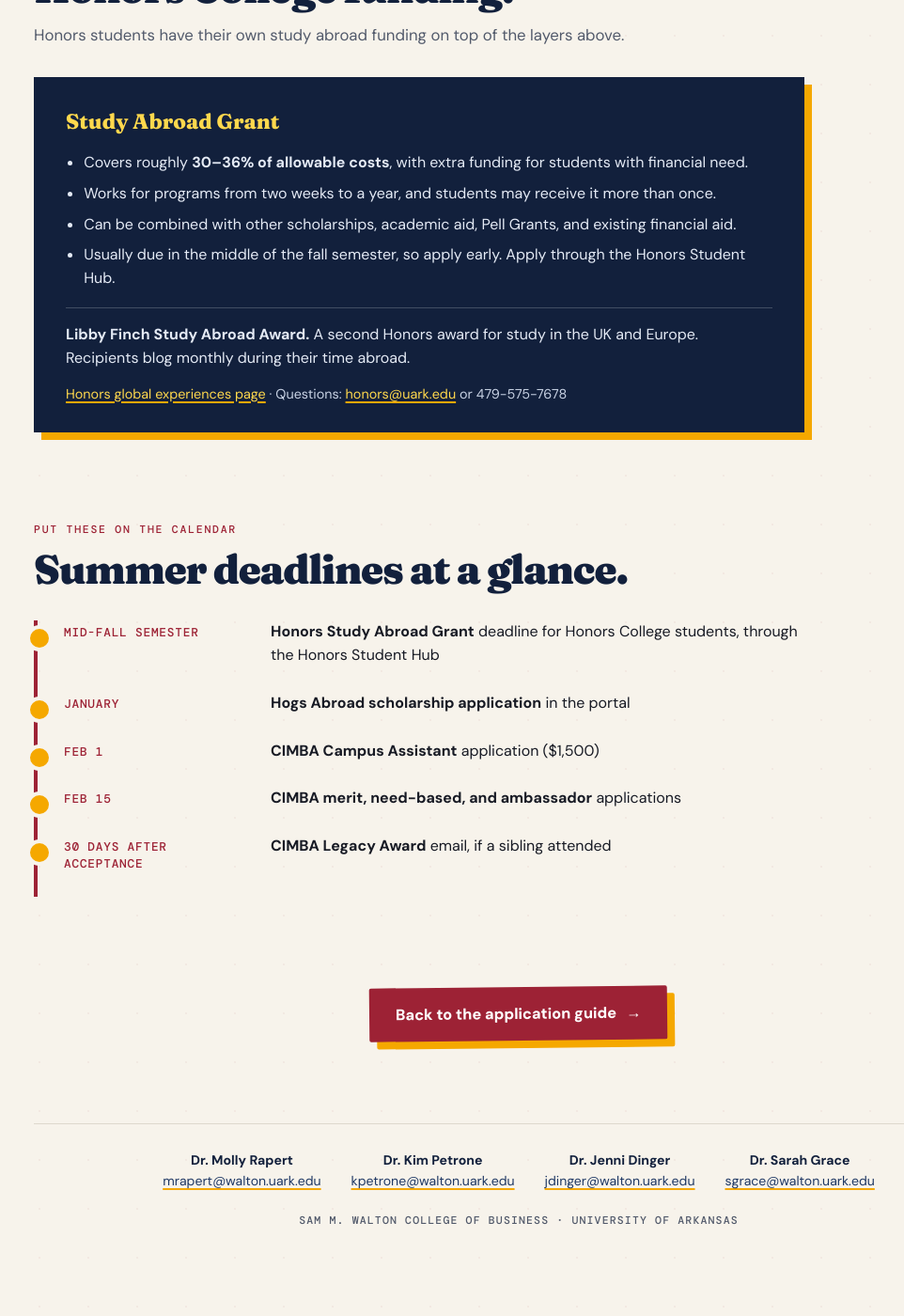
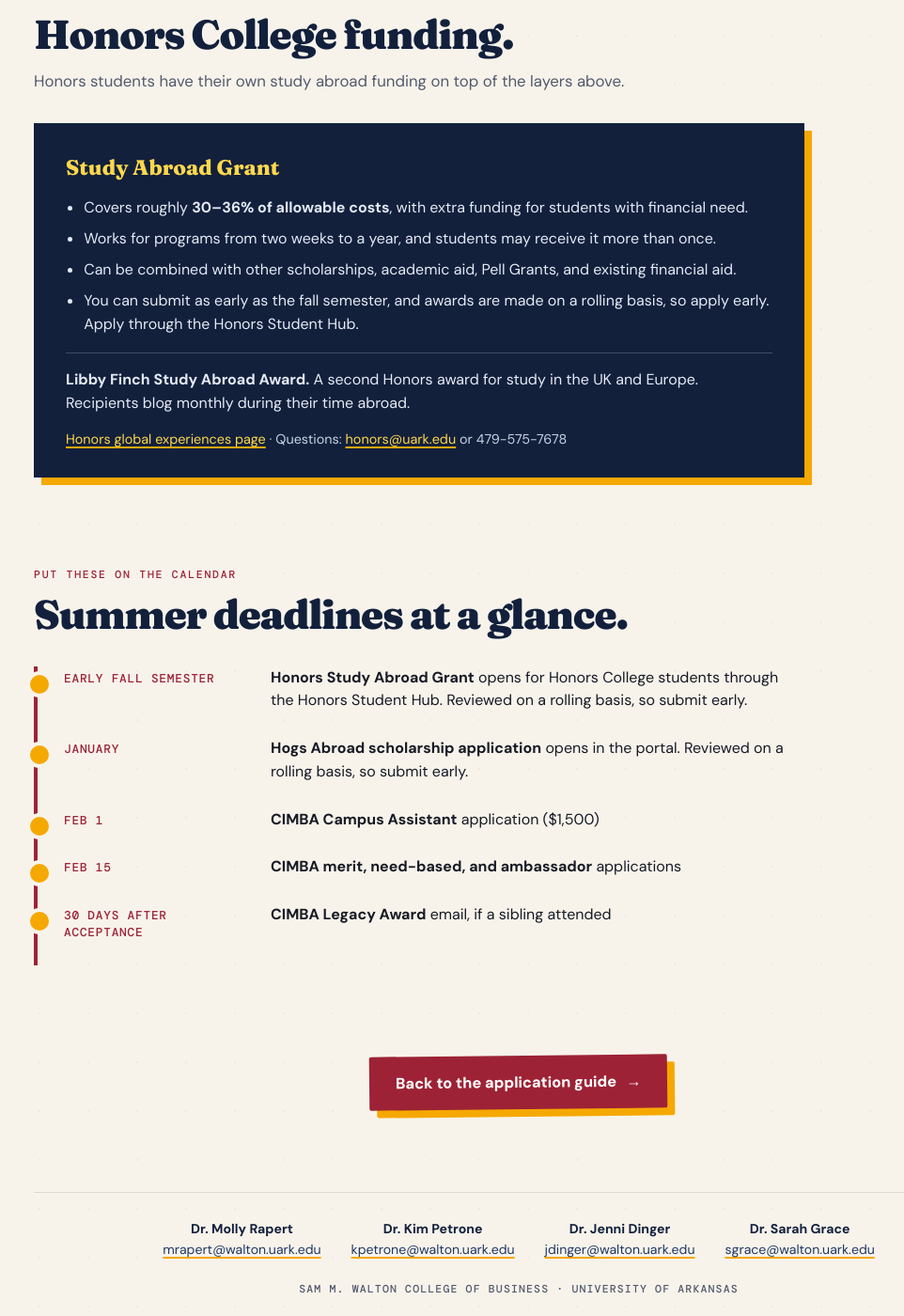
Before and after one commit to profsarahgrace/cimbahogs, a Jekyll site: the page built from scholarships/index.html, in a window 1280 px wide and 1400 px high, scrolled down 3212 px. Shown: the whole window at 94% size, without its empty margins (88-1050 px from the left). Built offline with Jekyll 4.4.1, drawn with Linux system fonts in a browser that asks for light colours; some of the changed text lies outside the part shown.

Commit message:
Scholarships: describe Honors and Hogs Abroad as open early and rolling
Co-Authored-By: Claude Sonnet 5.5 <noreply@anthropic.com>

```diff
--- a/scholarships/index.html
+++ b/scholarships/index.html
@@ -67,7 +67,7 @@ audiences:
         <h3>University of Arkansas awards</h3>
         <p class="who">Open to UA students, including Walton students</p>
         <p>Named study abroad scholarships from the Office of Study Abroad, plus scholarships from individual colleges.</p>
-        <p class="how"><strong>Apply:</strong> one application in the Hogs Abroad portal, usually due in January</p>
+        <p class="how"><strong>Apply:</strong> one application in the Hogs Abroad portal, open from January and reviewed on a rolling basis</p>
         <a href="#ua">See UA awards &darr;</a>
       </article>
       <article class="layer l3">
@@ -75,7 +75,7 @@ audiences:
         <h3>Honors College grant</h3>
         <p class="who">Open to Honors College students</p>
         <p>The Study Abroad Grant covers about 30&ndash;36% of allowable costs and can be combined with other scholarships.</p>
-        <p class="how"><strong>Apply:</strong> the Honors Student Hub, usually due mid-fall</p>
+        <p class="how"><strong>Apply:</strong> the Honors Student Hub, open from early fall and reviewed on a rolling basis</p>
         <a href="#honors">See the Honors grant &darr;</a>
       </article>
     </div>
@@ -84,7 +84,7 @@ audiences:
       <h3>Not sure where to start?</h3>
       <ul>
         <li><strong>Every student:</strong> start with the CIMBA awards and the Hogs Abroad scholarship application.</li>
-        <li><strong>Honors College student:</strong> add the Study Abroad Grant, which is usually due in the middle of the fall semester.</li>
+        <li><strong>Honors College student:</strong> add the Study Abroad Grant. You can submit as early as the fall semester, and it is reviewed on a rolling basis.</li>
         <li><strong>Receiving financial aid at Arkansas:</strong> the CIMBA need-based award is built for you.</li>
         <li><strong>Have a sibling who attended CIMBA:</strong> ask about the Legacy Award within 30 days of acceptance.</li>
       </ul>
@@ -198,7 +198,7 @@ audiences:
         <li>Covers roughly <strong>30&ndash;36% of allowable costs</strong>, with extra funding for students with financial need.</li>
         <li>Works for programs from two weeks to a year, and students may receive it more than once.</li>
         <li>Can be combined with other scholarships, academic aid, Pell Grants, and existing financial aid.</li>
-        <li>Usually due in the middle of the fall semester, so apply early. Apply through the Honors Student Hub.</li>
+        <li>You can submit as early as the fall semester, and awards are made on a rolling basis, so apply early. Apply through the Honors Student Hub.</li>
       </ul>
       <p class="honors-extra">
         <strong>Libby Finch Study Abroad Award.</strong> A second Honors award for study in the UK and Europe. Recipients
@@ -217,8 +217,8 @@ audiences:
       <h2 id="dates-title">Summer deadlines at a glance.</h2>
     </div>
     <ol class="timeline">
-      <li><span class="when">Mid-fall semester</span><span class="what"><strong>Honors Study Abroad Grant</strong> deadline for Honors College students, through the Honors Student Hub</span></li>
-      <li><span class="when">January</span><span class="what"><strong>Hogs Abroad scholarship application</strong> in the portal</span></li>
+      <li><span class="when">Early fall semester</span><span class="what"><strong>Honors Study Abroad Grant</strong> opens for Honors College students through the Honors Student Hub. Reviewed on a rolling basis, so submit early.</span></li>
+      <li><span class="when">January</span><span class="what"><strong>Hogs Abroad scholarship application</strong> opens in the portal. Reviewed on a rolling basis, so submit early.</span></li>
       <li><span class="when">Feb 1</span><span class="what"><strong>CIMBA Campus Assistant</strong> application ($1,500)</span></li>
       <li><span class="when">Feb 15</span><span class="what"><strong>CIMBA merit, need-based, and ambassador</strong> applications</span></li>
       <li><span class="when">30 days after acceptance</span><span class="what"><strong>CIMBA Legacy Award</strong> email, if a sibling attended</span></li>
```
